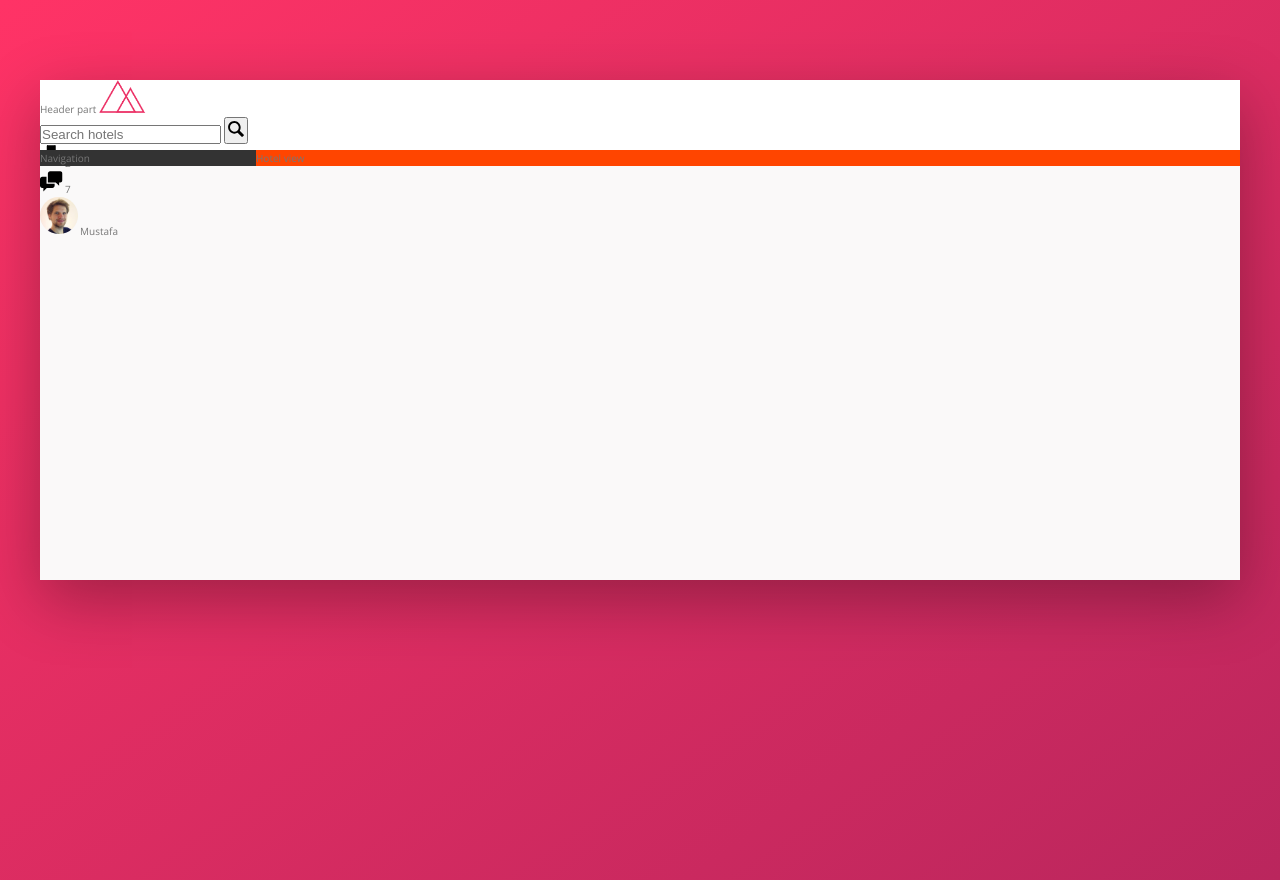
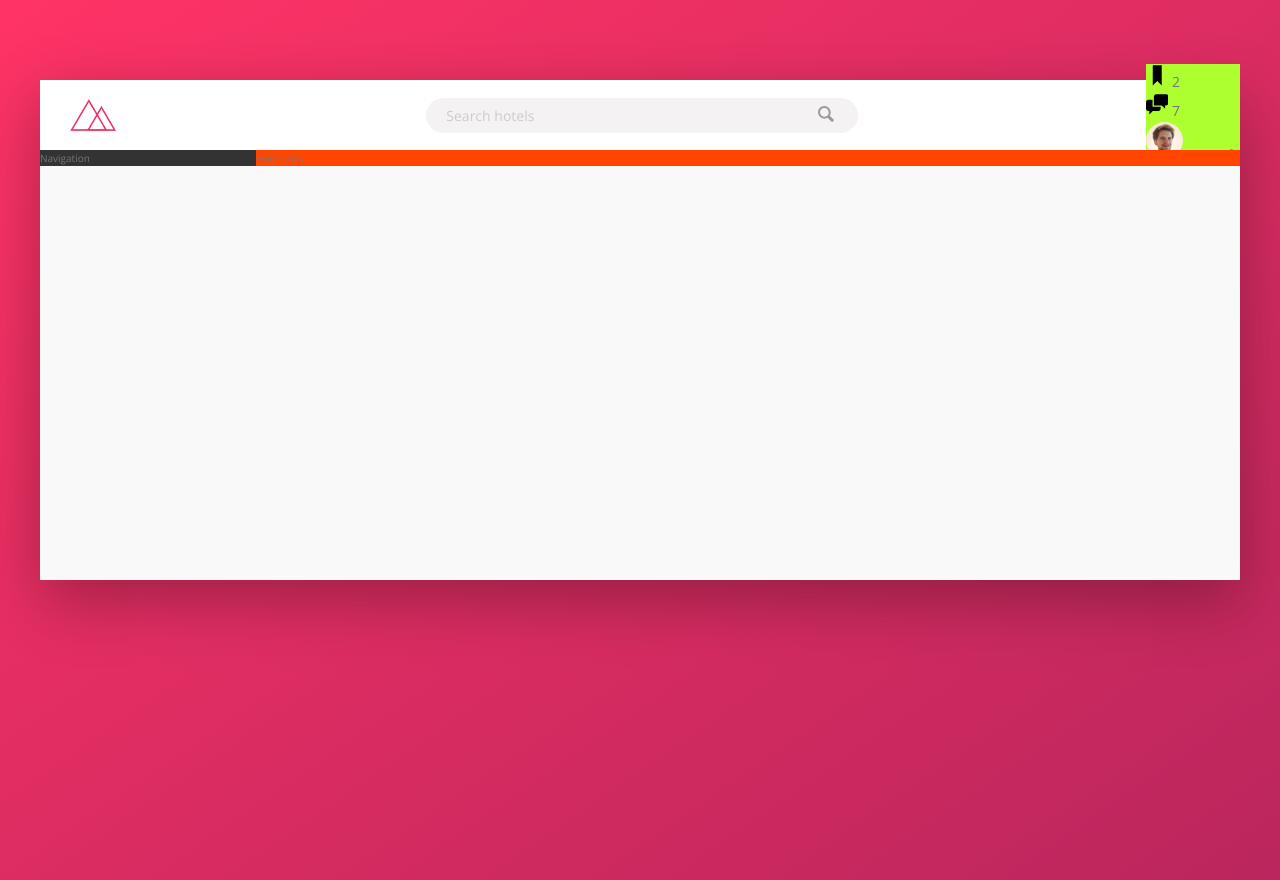
Before and after one commit to KadirZukorlic/Trillo, a website: page index.html in a window 1280 px wide. Drawn offline with nearby package versions, Linux system fonts and the light colour scheme.

Commit message:
working on header

```diff
--- a/index.html
+++ b/index.html
@@ -13,7 +13,6 @@
     <body>
         <div class="container">
             <header class="header">
-                Header part
                 <img src="img/logo.png" alt="trillo-logo" class="logo">
                 <form action="#" class="search">
                     <input type="text" class="search__input" placeholder="Search hotels">
--- a/package.json
+++ b/package.json
@@ -1,5 +1,5 @@
 {
-  "name": "Trillo",
+  "name": "trillo",
   "version": "1.0.0",
   "description": "trillo app",
   "main": "index.js",
@@ -10,7 +10,7 @@
     "compile:sass": "node-sass sass/main.scss css/style.comp.css",
     "prefix:css": "postcss --use autoprefixer -b 'last 10 versions' css/style.comp.css -o css/style.prefix.css",
     "compress:css": "node-sass css/style.prefix.css css/style.css --output-style compressed",
-    "build:css": "npm-run-all compile:sass prefix:css compress:css"
+    "build:css": "npm-run-all watch:sass prefix:css compress:css"
   },
   "author": "Jonas",
   "license": "ISC",
--- a/sass/_components.scss
+++ b/sass/_components.scss
@@ -2,6 +2,7 @@
 //LOGO
 .logo {
     height: 3.25rem;
+    margin-left: 3rem;
 }
 
 
@@ -9,17 +10,57 @@
 // SEARCH
 
 .search {
+    flex: 0 0 40%;
+
+    display: flex;
+    align-items: center; //center elements along the CROSS AXIS
+    justify-content: center; //center elements along the MAIN AXIS
+
     &__input {
+        font-family: inherit;
+        font-size: inherit;
+        color: inherit;
+        background-color: var(--color-grey-light-2);
+        border: none;
+        padding: .8rem 2rem;
+        border-radius: 100px;
+        width: 90%;
+        transition: all .2s;
+        margin-right: -3em;
 
+        &:focus {
+            outline: none;
+            width: 100%;
+            background-color: var(--color-grey-light-3);
+        }
+
+        &::-webkit-input-placeholder {
+            font-weight: 100;
+            color: var(--color-grey-light-4);
+        }
+    }
+
+    &__input:focus + &__button {
+        background-color: var(--color-grey-light-3);
     }
 
     &__button {
+        border: none;
+        background-color: var(--color-grey-light-2);
 
+        &:focus {
+            outline: none;
+        }
+
+        &:active {
+            transform: translateY(2px) //moving down when clicked
+        }
     }
 
     &__icon {
         height: 2rem;
         width: 2rem;
+        fill: var(--color-grey-dark-3); //change color of icon svg file
     }
 }
 
@@ -31,6 +72,8 @@
 // USER NAVIGATION
 
 .user-nav {
+
+    background-color: greenyellow;
     &__icon-box {
 
     }
--- a/sass/_layout.scss
+++ b/sass/_layout.scss
@@ -8,9 +8,14 @@
 }
 
 .header {
+    font-size: 1.4rem;
     height: 7rem;
     background-color: #fff;
     border-bottom: var(--color-grey-light-2);
+
+    display: flex;
+    justify-content: space-between;
+    align-items: center;
 }
 
 .content {
```
Also changed, not shown: css/style.css, 1 other file.
